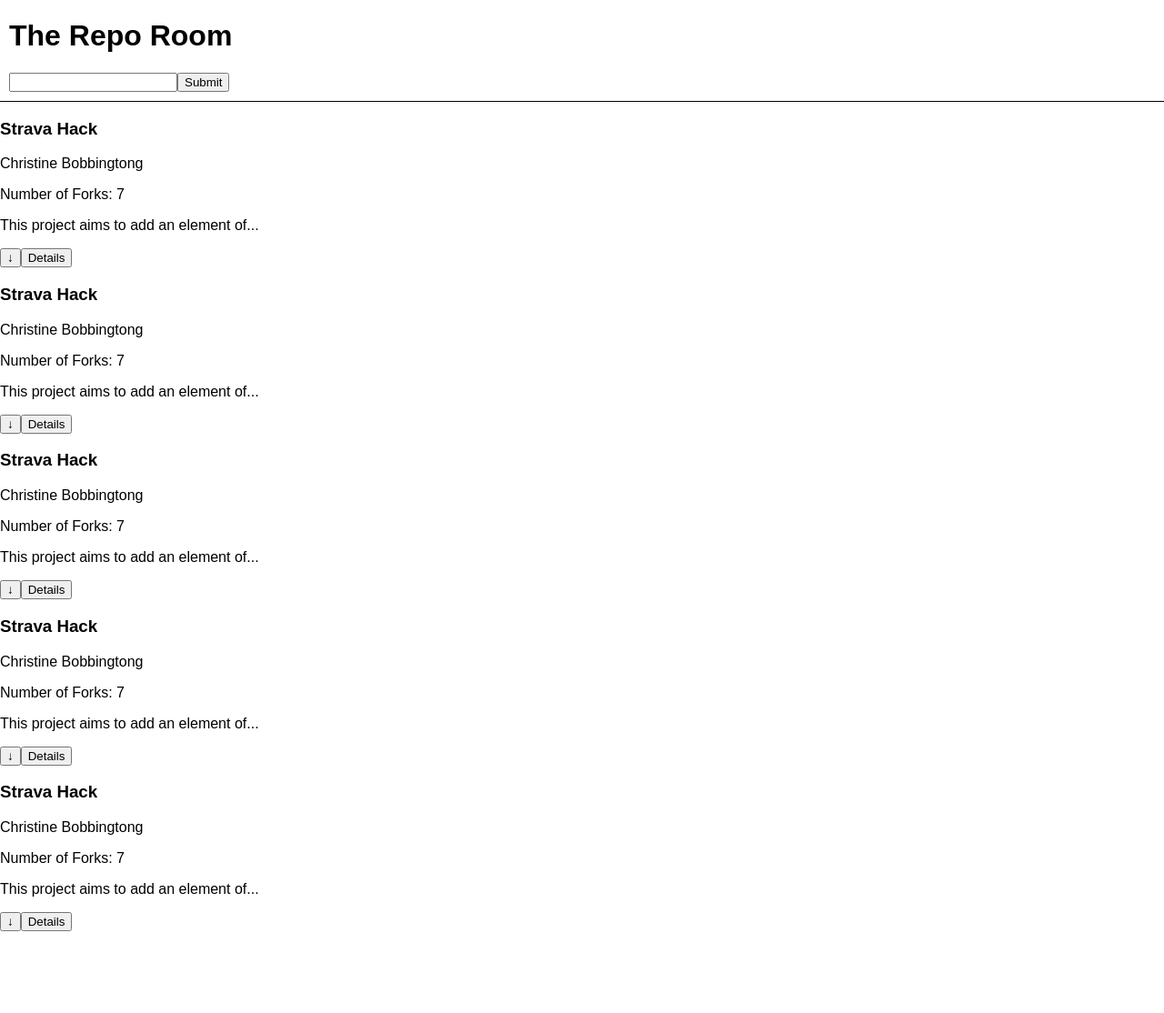
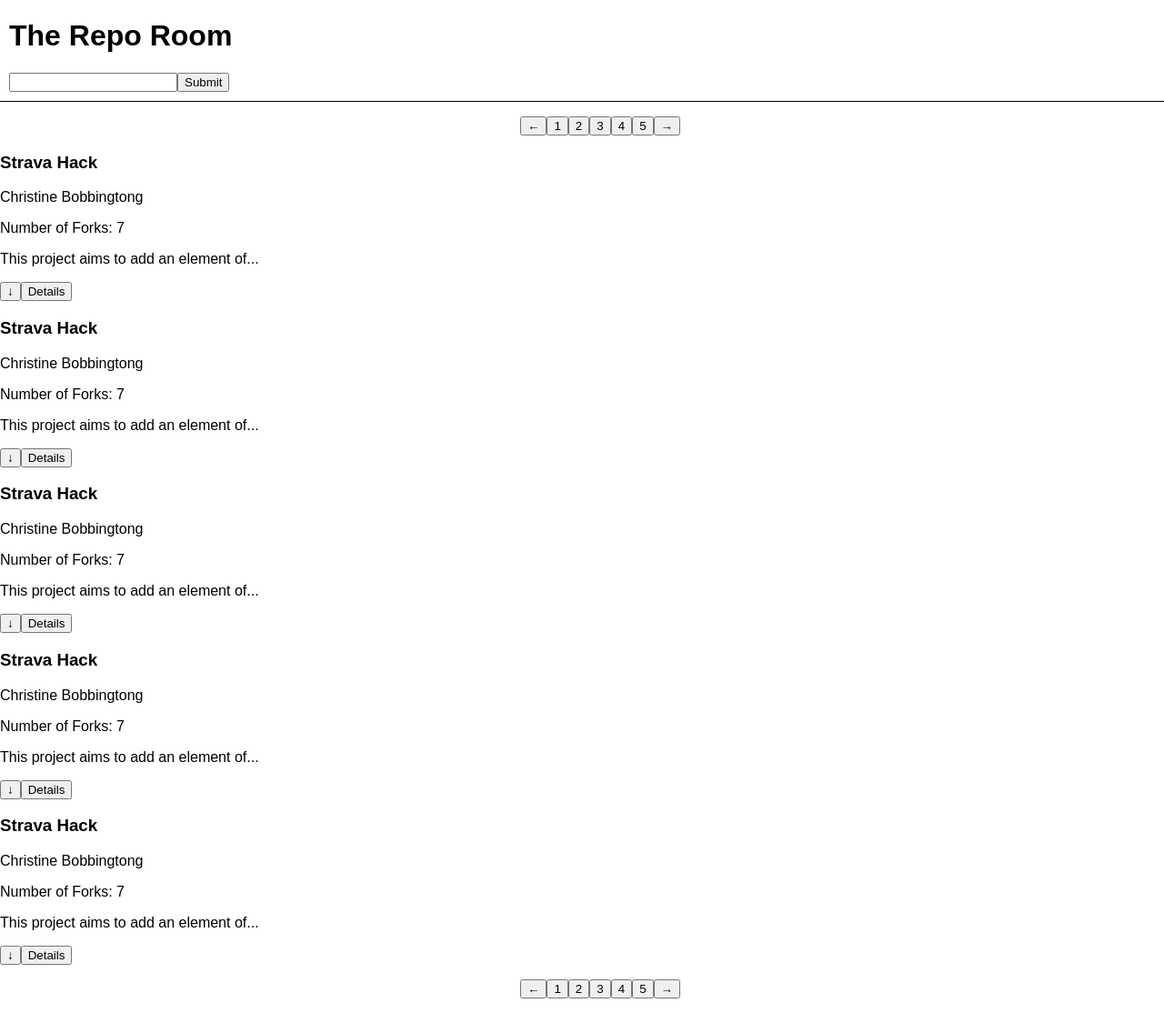
Before and after one commit to ffraniel/githubFetch, a React (Create React App) app: page / in a window 1280 px wide. Shown: the whole page at 91% size. Before the commit the page ends 1024 px from the top, so only its background shows below. Built offline with nearby package versions, Linux system fonts and the light colour scheme.

Commit message:
added router and route switching

```diff
--- a/package.json
+++ b/package.json
@@ -5,8 +5,10 @@
   "dependencies": {
     "enzyme": "^3.3.0",
     "enzyme-adapter-react-16": "^1.1.1",
+    "prop-types": "^15.6.1",
     "react": "^16.3.2",
     "react-dom": "^16.3.2",
+    "react-router-dom": "^4.2.2",
     "react-scripts": "1.1.4",
     "react-test-renderer": "^16.3.2"
   },
--- a/src/App.js
+++ b/src/App.js
@@ -1,21 +1,25 @@
 import React, { Component } from 'react';
 import './App.css';
+import { BrowserRouter, Route, Link, Switch } from 'react-router-dom';
+
 import Header from './Header/Header';
 import RepoList from './RepoList/RepoList';
 import BlankList from './BlankList/BlankList';
 import RepoFull from './RepoFull/RepoFull';
-import ListError from './RepoList/ListError';
 
 class App extends Component {
   render() {
     return (
-      <div className="App">
-        <Header />
-        <RepoList />
-        {/* <BlankList /> */}
-        {/* <ListError /> */}
-        {/* <RepoFull /> */}
-      </div>
+      <BrowserRouter>
+        <div className="App">
+          <Header />
+          <Switch >
+            <Route exact path="/" component={RepoList} />
+            <Route path="/repo/:repoID" component={RepoFull} />
+            {/* <Route default component={BlankList}/> */}
+          </Switch>
+        </div>
+      </BrowserRouter>
     );
   }
 }
--- a/src/RepoList/RepoList.js
+++ b/src/RepoList/RepoList.js
@@ -1,16 +1,21 @@
 import React, { Component } from 'react';
 import './RepoList.css';
 import Repo from './Repo';
+import PaginationElement from './PaginationElement';
+import ListError from './ListError';
+import BlankList from '../BlankList/BlankList';
 
 class RepoList extends Component {
     render() {
         return (
             <div className="repoList">
+                <PaginationElement />
                 <Repo />
                 <Repo />
                 <Repo />
                 <Repo />
                 <Repo />
+                <PaginationElement />
             </div>
         )
     }
--- a/src/index.js
+++ b/src/index.js
@@ -3,6 +3,7 @@
 import './index.css';
 import App from './App';
 import registerServiceWorker from './registerServiceWorker';
+import { BrowserRouter } from 'react-router-dom';
 
 ReactDOM.render(<App />, document.getElementById('root'));
 registerServiceWorker();
--- /dev/null
+++ b/src/utilities.js
@@ -0,0 +1,3 @@
+export {
+
+};
```
Also changed, not shown: 1 other file (tests, documents, lock files or other folders).
